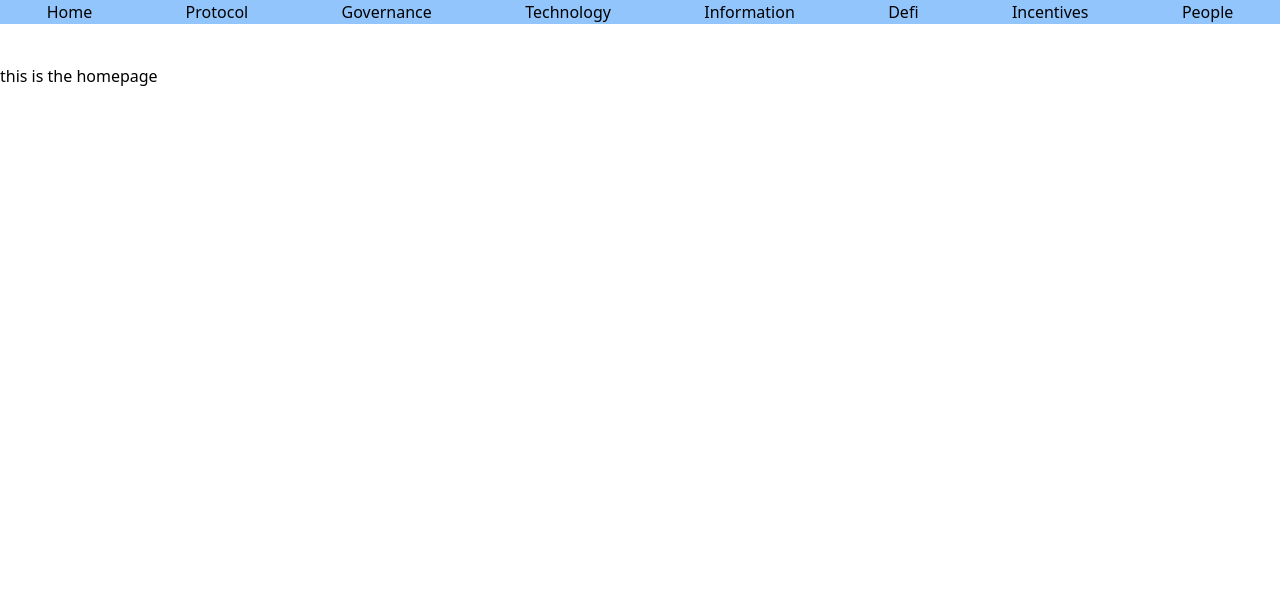
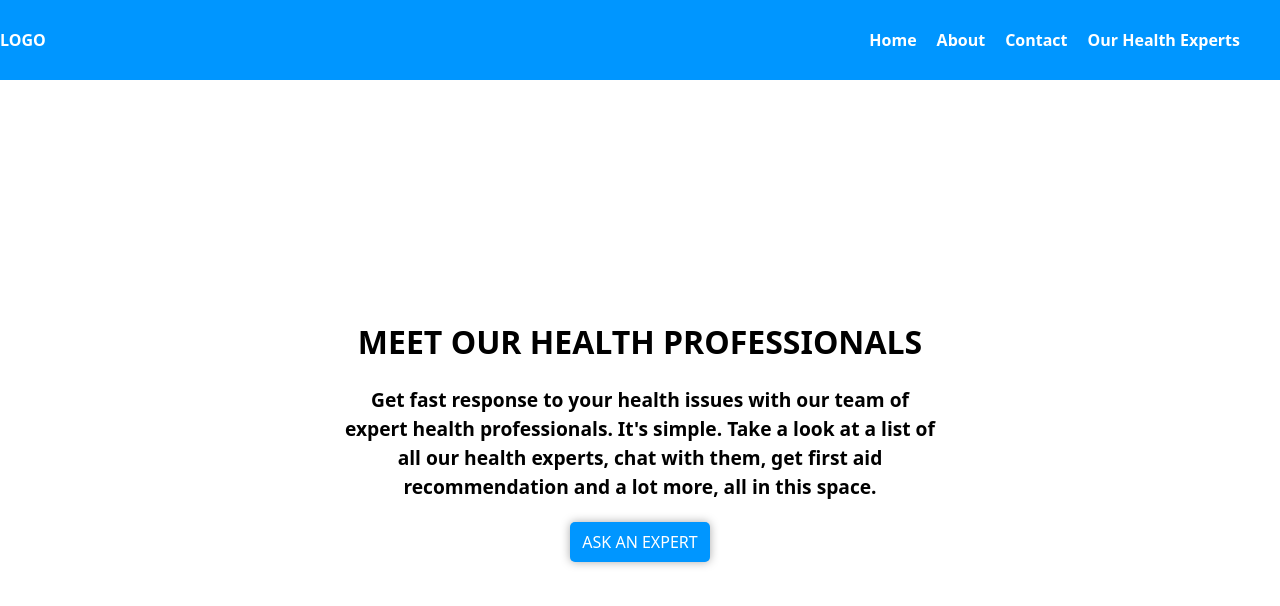
Before and after one commit to enye-hackathon-2021/enye-frontend, a React (Create React App) app: page / in a window 1280 px wide. Shown: the top 606 px of the page. Built offline with nearby package versions, Linux system fonts and the light colour scheme.

Commit message:
added changes

```diff
--- a/src/components/Header/index.js
+++ b/src/components/Header/index.js
@@ -1,30 +1,148 @@
-import React from "react";
+import React, { useState } from "react";
+import { NavLink } from "react-router-dom";
+import { Rotate as Hamburger } from 'hamburger-react';
 import styled from 'styled-components';
-// import { Divide as Hamburger } from 'hamburger-react'
+// import Logo from '../../asset/logo.png';
 
 const Home = () => {
+  const [menu, setMenu] = useState(false);
+
+  const handleToggle = () => {
+    setMenu((prevState) => {
+      return !prevState;
+    })
+  }
+
   return (
     <Header>
-      <nav className="h-16 w-full">
-        <ul className = 'w-full bg-blue-300 md:flex justify-around'>
-          <li>Home</li>
-          <li>Protocol</li>
-          <li>Governance</li>
-          <li>Technology</li>
-          <li>Information</li>
-          <li>Defi</li>
-          <li>Incentives</li>
-          <li>People</li>
-        </ul>
+      <nav className="w-full">
+        <div className = 'sm:hidden nav text-white flex items-center justify-between sm:px-10 px-5'>
+          <div className = ''>
+            LOGO
+          </div>
+
+          <div className = 'block sm:hidden'>
+            <Hamburger onToggle = {handleToggle} />
+          </div>
+        </div>
+
+        <div className = 'hidden sm:block sm:flex items-center w-full text-white font-semibold nav'>
+          <div>
+            LOGO
+          </div>
+          <div className = 'sm:flex-1'></div>
+          <ul className = 'sm:flex justify-around px-10 hidden sm:block'>
+            <li className  = 'ml-5'>
+              <NavLink to = '/home'>
+                Home
+              </NavLink>
+            </li>
+
+            <li className  = 'ml-5'>
+              <NavLink to = '/about'>
+                About
+              </NavLink>
+            </li>
+
+            <li className  = 'ml-5'>
+              <NavLink to = '/contact'>
+                Contact
+              </NavLink>
+            </li>
+
+            <li className  = 'ml-5'>
+              <NavLink to = '/people'>
+                Our Health Experts
+              </NavLink>
+            </li>
+          </ul>
+        </div>
+
+        {menu && (
+          <div className = 'mobile sm:hidden'>
+            <ul className = 'h-full flex flex-col justify-around'>
+            <li className  = 'ml-5'>
+              <NavLink to = '/home'>
+                Home
+              </NavLink>
+            </li>
+
+            <li className  = 'ml-5'>
+              <NavLink to = '/about'>
+                About
+              </NavLink>
+            </li>
+
+            <li className  = 'ml-5'>
+              <NavLink to = '/contact'>
+                Contact
+              </NavLink>
+            </li>
+
+            <li className  = 'ml-5'>
+              <NavLink to = '/people'>
+                Our Health Experts
+              </NavLink>
+            </li>
+            </ul>
+          </div>
+        )}
       </nav>
-
-      {/* <Hamburger /> */}
     </Header>
-  );
+   )
 };
+;
 
 const Header = styled.div`
+  .nav {
+    background: #0096FF;
+    height: 10vh;
+  }
 
+  ul {
+    li {
+      font-size: 1em;
+
+      a.active {
+        color: red;
+      }
+    }
+  }
+
+  .whitepaper {
+    cursor: pointer;
+    button {
+      border-radius: 5px;
+      box-shadow: 0 0 10px rgb(170, 170, 170);
+      background: #FF6495;
+    }
+  }
+
+.mobile {
+  animation-name: scroll-down;
+  animation-duration: .5s;
+  height: 30vh;
+
+  ul {
+    background: none;
+  }
+
+  li {
+    font-weight: 600;
+    font-size: 1em;
+    margin-left: 2.5rem;
+  }
+
+  @keyframes scroll-down {
+    from {
+      transform: translateX(-100%);
+    }
+
+    to {
+      transform: translateX(0%);
+    }
+  }
+}
 `
 
 export default Home;
--- a/src/pages/Home/index.js
+++ b/src/pages/Home/index.js
@@ -1,11 +1,46 @@
-
+import React, { Component } from 'react';
+import styled from 'styled-components';
 
 const Home = () => {
   return (
-    <div>
-      <h2>this is the homepage</h2>
+    <Hero>
+      <div className = 'w-full text-center flex flex-col justify-center items-center content-cont'>
+        <h1 className = 'font-bold sm:mb-5'>MEET OUR HEALTH PROFESSIONALS</h1>
+        <p className = 'font-semibold'>
+          Get fast response to your health issues with our team of expert health professionals.
+          It's simple. Take a look at a list of all our health experts, chat with them, get first aid recommendation and
+          a lot more, all in this space.
+        </p>
+        <div className = 'sm:mt-5'>
+          <button type = 'submit' className = 'text-white py-2 px-3'>
+            ASK AN EXPERT
+          </button>
+        </div>
     </div>
+    </Hero>
   )
 }
 
+const Hero = styled.div`
+  .content-cont {
+    height: 90vh;
+  }
+
+  h1 {
+    font-size: 2em;
+  }
+
+  p {
+    font-size: 1.2em;
+    max-width: 600px;
+    margin: 0 auto;
+  }
+
+  button {
+    border-radius: 5px;
+    box-shadow: 0 0 10px rgb(170, 170, 170);
+    background: #0096FF;
+  }
+`
+
 export default Home
```
Also changed, not shown: 2 other files (tests, documents, lock files or other folders).
